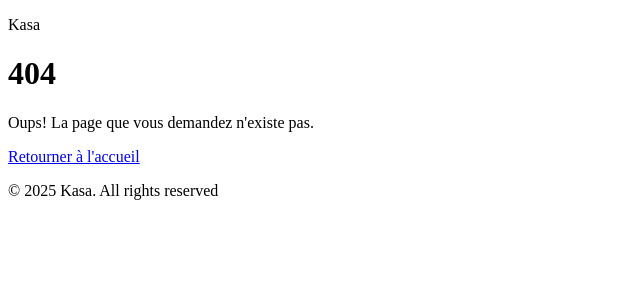
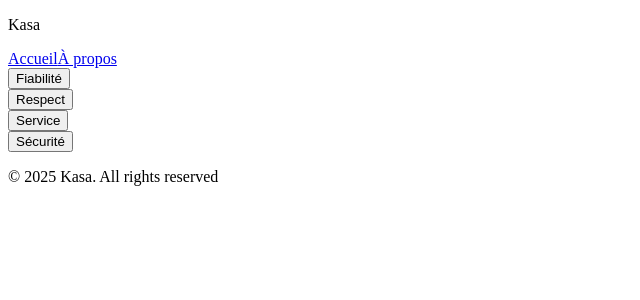
Before and after one commit to leaspadea/kasa-frontend, a React (Vite) app: page /a-propos in a window 1280 px wide. Before the commit this address had no page. Shown: the top 300 px of the page, without its empty margins (0-640 px from the left). Built offline with nearby package versions, Linux system fonts and the light colour scheme.

Commit message:
feat: ajoute la page À propos et la navigation

```diff
--- a/src/App.jsx
+++ b/src/App.jsx
@@ -2,6 +2,7 @@ import { BrowserRouter, Routes, Route } from 'react-router'
 import Layout from './components/Layout'
 import Home from './pages/Home'
 import Error from './pages/Error'
+import About from './pages/About'
 
 function App() {
   return (
@@ -9,6 +10,7 @@ function App() {
       <Routes>
         <Route path="/" element={<Layout />}>
           <Route index element={<Home />} />
+          <Route path="a-propos" element={<About />} />
           <Route path="*" element={<Error />} />
         </Route>
       </Routes>
--- a/src/components/Header.jsx
+++ b/src/components/Header.jsx
@@ -1,7 +1,13 @@
+import { NavLink } from 'react-router'
+
 function Header() {
   return (
     <header>
       <p>Kasa</p>
+      <nav>
+        <NavLink to="/" end>Accueil</NavLink>
+        <NavLink to="/a-propos">À propos</NavLink>
+      </nav>
     </header>
   )
 }
--- /dev/null
+++ b/src/pages/About.jsx
@@ -0,0 +1,36 @@
+import Collapse from "../components/Collapse"
+
+const aboutSections = [
+  {
+    title: 'Fiabilité',
+    content:
+      'Les annonces postées sur Kasa garantissent une fiabilité totale. Les photos sont conformes aux logements, et toutes les informations sont vérifiées par nos équipes.',
+  },
+  {
+    title: 'Respect',
+    content:
+      'La bienveillance fait partie des valeurs fondatrices de Kasa. Tout comportement discriminatoire ou de perturbation du voisinage entraînera une exclusion de notre plateforme.',
+  },
+  {
+    title: 'Service',
+    content:
+      'La qualité prime pour nos hébergements, votre satisfaction est notre priorité. Si vous pensez qu\'un hôte ne respecte pas les règles minimales de sécurité, faites-le nous savoir en le signalant.',
+  },
+  {
+    title: 'Sécurité',
+    content:
+      'La sécurité est la priorité de Kasa. Aussi bien pour nos hôtes que pour les voyageurs, chaque logement correspond aux critères de sécurité établis par nos services. En laissant une note aussi bien à l\'hôte qu\'au locataire, cela permet à nos équipes de vérifier que les standards sont bien respectés.',
+  },
+]
+
+function About() {
+  return (
+    <div>
+      {aboutSections.map((section) => (
+        <Collapse key={section.title} title={section.title} content={section.content} />
+      ))}
+    </div>
+  )
+}
+
+export default About
```
